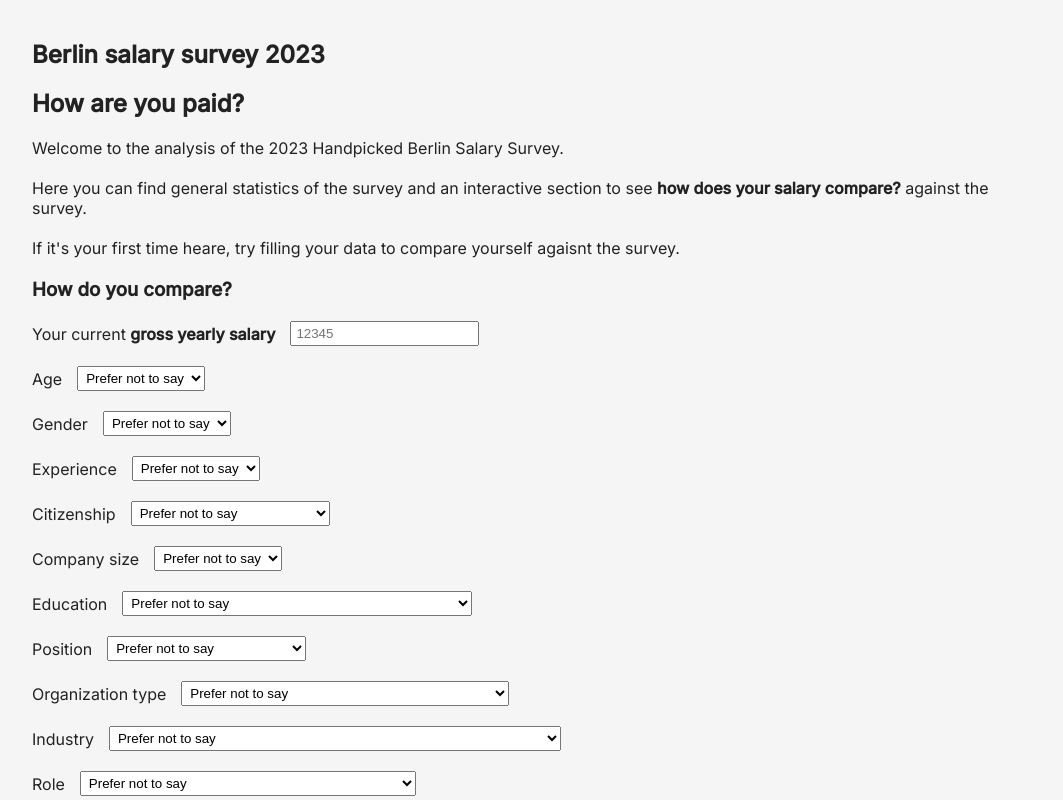
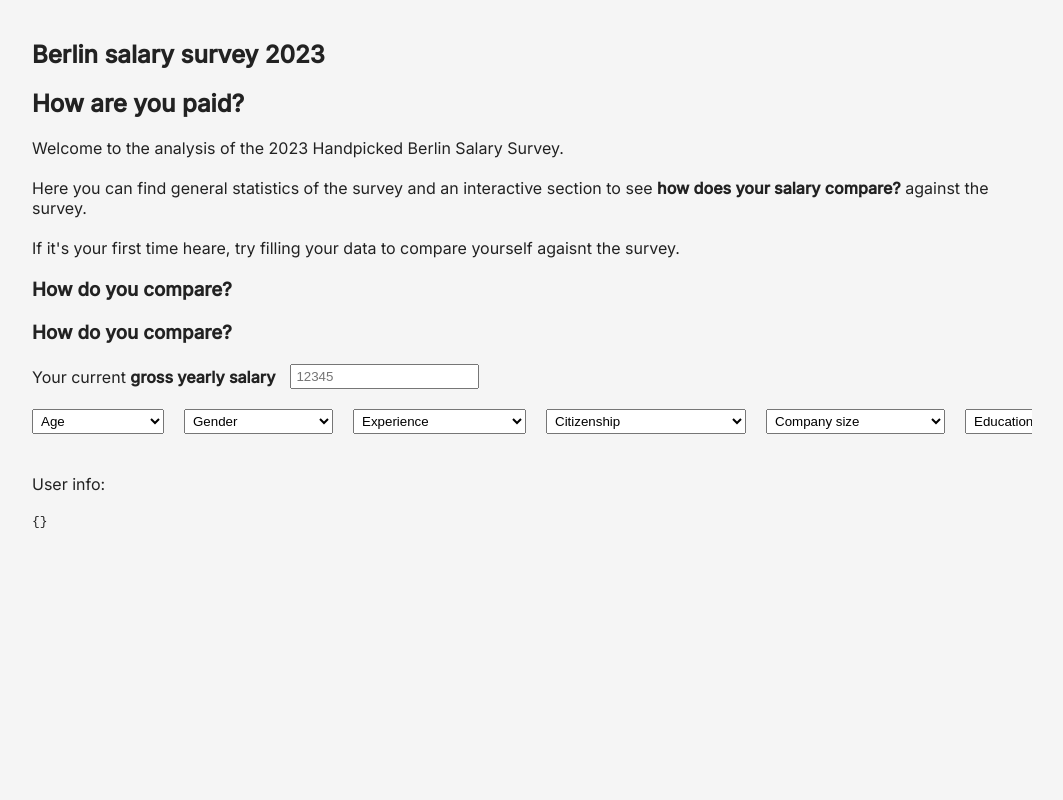
Before and after one commit to iheredia/berlin-salary-survey, a Next.js app: page / in a window 1280 px wide. Shown: the top 800 px of the page, without its empty margins (108-1171 px from the left). Built offline with nearby package versions, Linux system fonts and the light colour scheme.

Commit message:
More styles for form

```diff
--- a/app/globals.css
+++ b/app/globals.css
@@ -7,7 +7,6 @@
 html,
 body {
   max-width: 100vw;
-  overflow-x: hidden;
 }
 
 body {
--- a/components/user-form/index.module.css
+++ b/components/user-form/index.module.css
@@ -1,3 +1,11 @@
+.form {
+  padding-top: 20px;
+  position: sticky;
+  top: 0;
+  background: #f5f5f5;
+  z-index: 1;
+}
+
 .form label {
   display: flex;
   gap: 15px;
@@ -9,6 +17,14 @@
   padding: 3px 4px;
 }
 
+.selectContainer {
+  display: flex;
+  gap: 20px;
+  overflow-y: scroll;
+  padding-bottom: 20px;
+}
+
 .form select {
   padding: 3px 4px;
+  max-width: 200px;
 }
--- a/components/user-form/index.tsx
+++ b/components/user-form/index.tsx
@@ -15,8 +15,11 @@ export default function UserForm(props: { user: User; setUser: CallableFunction
   };
   return (
     <form className={styles.form} onSubmit={(event) => event.preventDefault()}>
+      <h3>How do you compare?</h3>
+
       <SalaryInput setUser={setUser} />
 
+      <p className={styles.selectContainer}>
         <Select dimension="age" setUser={setUser} />
         <Select dimension="gender" setUser={setUser} />
         <Select dimension="experience" setUser={setUser} />
@@ -32,6 +35,7 @@ export default function UserForm(props: { user: User; setUser: CallableFunction
         <Select dimension="yearsInCurrentPosition" setUser={setUser} />
         <Select dimension="salaryRaise" setUser={setUser} />
         <Select dimension="workingSchedule" setUser={setUser} />
+      </p>
     </form>
   );
 }
--- a/components/user-form/select.tsx
+++ b/components/user-form/select.tsx
@@ -4,23 +4,18 @@ import values from "@/data/values";
 export default function Select(props: { setUser: CallableFunction; dimension: StringDimension }) {
   const defaultValue = "Prefer not to say";
   return (
-    <p>
-      <label>
-        {names[props.dimension]}
     <select
       defaultValue={defaultValue}
       onChange={(event) => {
         props.setUser({ [props.dimension]: event.currentTarget.value });
       }}
     >
-          <option value={defaultValue}>{defaultValue}</option>
+      <option value={defaultValue}>{names[props.dimension]}</option>
       {values[props.dimension].map((value) => (
         <option key={value} value={value}>
-              {value}
+          {names[props.dimension]}: {value}
         </option>
       ))}
     </select>
-      </label>
-    </p>
   );
 }
```
Lines whose indentation alone changed are shown as unchanged.
